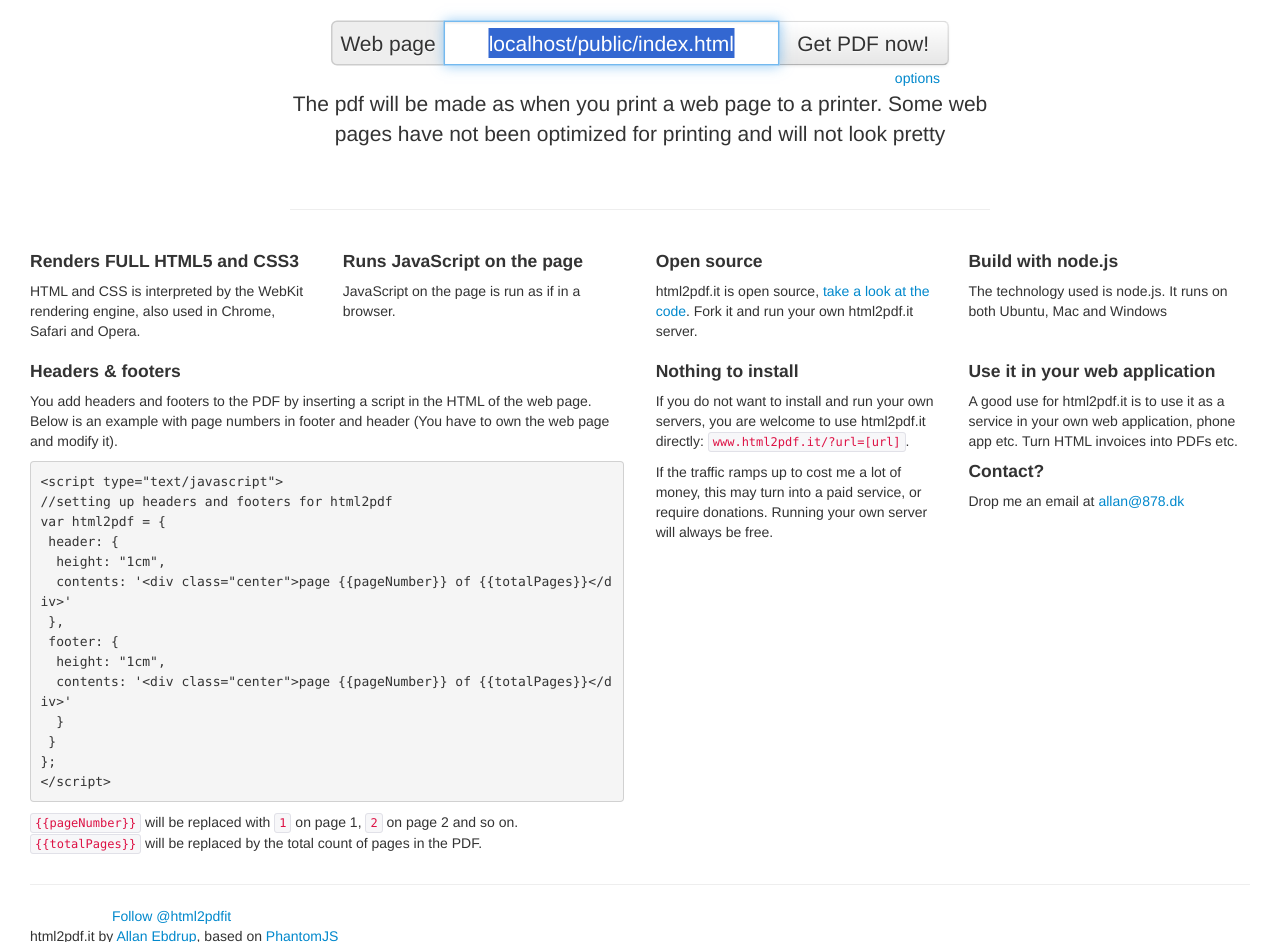
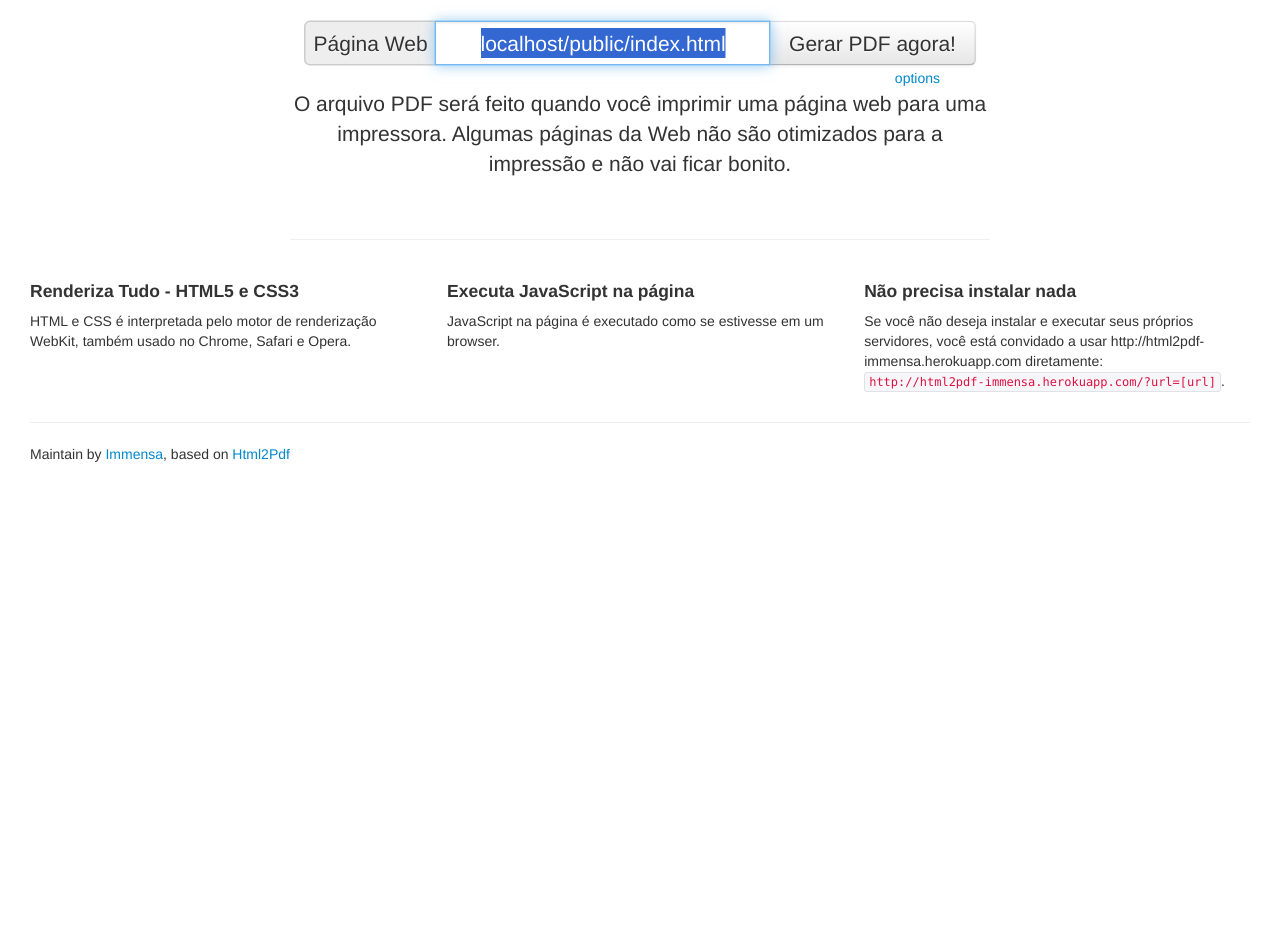
Before and after one commit to Immensa/html2pdf, a website: page public/index.html in a window 1280 px wide. Shown: the part 254-1196 px from the top of the page. After the commit the page ends 800 px from the top, so only its background shows below. Drawn offline with Linux system fonts and the light colour scheme.

Commit message:
atualizacao eng to pt-br

```diff
--- a/public/index.html
+++ b/public/index.html
@@ -124,40 +124,24 @@
 <div class="container-narrow">
 
 	<div class="masthead">
-		<h3 class="muted">html2pdf.it - HTML5, CSS3 and JavaScript supported.</h3>
+		<h3 class="muted" style="text-align: center;">Suporte para HTML5, CSS3 e JavaScript.</h3>
 	</div>
 
 	<hr>
 
 	<div class="jumbotron">
-		<h1>Web pages as PDF</h1>
-
-		<div id="fb-root"></div>
-		<script>
-			var loadSocial = document.location.href.indexOf("html2pdf.it") !== -1;
-			if (loadSocial) {
-				(function (d, s, id) {
-
-					var js, fjs = d.getElementsByTagName(s)[0];
-					if (d.getElementById(id)) return;
-					js = d.createElement(s);
-					js.id = id;
-					js.src = "//connect.facebook.net/en_US/all.js#xfbml=1&appId=253053011377188";
-					fjs.parentNode.insertBefore(js, fjs);
-			}(document, 'script', 'facebook-jssdk'));
-			}
-		</script>
+		<h1>HTML 2 PDF</h1>
 		<iframe id="downloadFrame" style="display:none"></iframe>
 		<form id="pdfForm" class="form-inline" method="GET" action="/">
 			<div id="pdfInput" class="input-prepend input-append">
-				<span class="add-on">Web page</span>
+				<span class="add-on">Página Web</span>
 				<input id="url" name="url" type="text" class="input-large input" placeholder="URL"
 				       value="www.html2pdf.it">
-				<button type="submit" class="btn" id="getPdfButton">Get PDF now!</button>
+				<button type="submit" class="btn" id="getPdfButton">Gerar PDF agora!</button>
 			</div>
 			<div id="options" class="options" style="display:none">
 				<div class="btn-group" data-toggle-name="format" data-toggle="buttons-radio">
-					<button type="button" disabled class="btn">format</button>
+					<button type="button" disabled class="btn">formato</button>
 					<button type="button" value="A3" class="btn" data-toggle="button">A3</button>
 					<button type="button" value="A4" class="btn" data-toggle="button">A4</button>
 					<button type="button" value="A5" class="btn" data-toggle="button">A5</button>
@@ -166,16 +150,16 @@
 					<button type="button" value="Tabloid" class="btn" data-toggle="button">Tabloid</button>
 				</div>
 				<div class="btn-group" data-toggle-name="orientation" data-toggle="buttons-radio">
-					<button type="button" disabled class="btn">orientation</button>
+					<button type="button" disabled class="btn">orientação</button>
 					<button type="button" value="portrait" class="btn" data-toggle="button">portrait</button>
 					<button type="button" value="landscape" class="btn" data-toggle="button">landscape</button>
 				</div>
 			</div>
 			<div id="options2" class="options" style="display:none">
 				<div class="btn-group" data-toggle-name="download" data-toggle="buttons-radio">
-					<button type="button" disabled class="btn">open</button>
-					<button type="button" value="false" class="btn" data-toggle="button">show in browser</button>
-					<button type="button" value="true" class="btn" data-toggle="button">download as file</button>
+					<button type="button" disabled class="btn">abrir</button>
+					<button type="button" value="false" class="btn" data-toggle="button">mostrar no browser</button>
+					<button type="button" value="true" class="btn" data-toggle="button">fazer download do arquivo</button>
 				</div>
 			</div>
 			<input id="doDownload" type="hidden" name="download" value="false"/>
@@ -184,8 +168,7 @@
 			<input type="hidden" name="orientation" value="portrait"/>
 		</form>
 		<button id="optionsButton" type="button" class="hidden btn btn-link">options</button>
-		<p class="lead">The pdf will be made as when you print a web page to a printer. Some web pages have not been
-			optimized for printing and will not look pretty</code></p>
+		<p class="lead">O arquivo PDF será feito quando você imprimir uma página web para uma impressora. Algumas páginas da Web não são otimizados para a impressão e não vai ficar bonito.</code></p>
 
 	</div>
 
@@ -196,112 +179,36 @@
 
 <div class="contents">
 	<div class="row-fluid">
-		<div class="span3">
-			<h4>Renders FULL HTML5 and CSS3</h4>
+		<div class="span4">
+			<h4>Renderiza Tudo - HTML5 e CSS3</h4>
 
-			<p>HTML and CSS is interpreted by the WebKit rendering engine, also used in Chrome, Safari and Opera.</p>
+			<p>HTML e CSS é interpretada pelo motor de renderização WebKit, também usado no Chrome, Safari e Opera.</p>
 		</div>
-		<div class="span3">
-			<h4>Runs JavaScript on the page</h4>
+		<div class="span4">
+			<h4>Executa JavaScript na página</h4>
 
-			<p>JavaScript on the page is run as if in a browser.</p>
+			<p>JavaScript na página é executado como se estivesse em um browser.</p>
 		</div>
-		<div class="span3">
-			<h4>Open source</h4>
+		<div class="span4">
+			<h4>Não precisa instalar nada</h4>
 
-			<p>html2pdf.it is open source, <a href="https://github.com/Muscula/html2pdf.it">take a look at the code</a>.
-				Fork it and run your own html2pdf.it server.</p>
+			<p>Se você não deseja instalar e executar seus próprios servidores, você está convidado a usar http://html2pdf-immensa.herokuapp.com diretamente:
+				<code>http://html2pdf-immensa.herokuapp.com/?url=[url]</code>.
+			</p>
 
 		</div>
-		<div class="span3">
-			<h4>Build with node.js</h4>
 
-			<p>The technology used is node.js. It runs on both Ubuntu, Mac and Windows</p>
-		</div>
-	</div>
-	<div class="row-fluid">
-		<div class="span6">
-			<h4>Headers & footers</h4>
-
-			<p>You add headers and footers to the PDF by inserting a script in the HTML of the web page. Below is an
-				example with page numbers in footer and header (You have to own the web page and modify it).
-				<pre class="code" style="max-width: 620px;">
-&lt;script type="text/javascript"&gt;
-//setting up headers and footers for html2pdf
-var html2pdf = {
- header: {
-  height: "1cm",
-  contents: '&lt;div class="center"&gt;page {{pageNumber}} of {{totalPages}}&lt;/div&gt;'
- },
- footer: {
-  height: "1cm",
-  contents: '&lt;div class="center"&gt;page {{pageNumber}} of {{totalPages}}&lt;/div&gt;'
-  }
- }
-};
-&lt;/script&gt;</pre>
-			<code>{{pageNumber}}</code> will be replaced with <code>1</code> on page 1, <code>2</code> on page 2 and
-			so on. <code>{{totalPages}}</code> will be replaced by the total count of pages in the PDF.
-			</p>
-		</div>
-		<div class="span3">
-			<h4>Nothing to install</h4>
-
-			<p>If you do not want to install and run your own servers, you are welcome to use html2pdf.it directly:
-				<code>www.html2pdf.it/?url=[url]</code>.
-			</p>
-
-			<p>If the traffic ramps up to cost me a lot of money, this may turn into a paid service, or require
-				donations. Running your own server will always be free.
-			</p>
-		</div>
-		<div class="span3">
-			<h4>Use it in your web application</h4>
-
-			<p>A good use for html2pdf.it is to use it as a service in your own web application, phone app etc. Turn
-				HTML invoices into PDFs etc.
-			</p>
-
-			<h4>Contact?</h4>
-
-			<p>Drop me an email at <a href="mailto:allan@878.dk">allan@878.dk</a>
-			</p>
-		</div>
 	</div>
 
 
 	<hr>
 	<div>
 
-
-		<div class="">
-			<div class="fb-like" data-href="http://www.facebook.com/html2pdf.it" data-send='false'
-			     data-layout='button_count' data-width='52' data-show-faces='false'></div>
-			<a href="https://twitter.com/html2pdfit" class="twitter-follow-button" data-show-count="false"
-			   data-size="large">Follow @html2pdfit</a>
-			<script>
-				if (loadSocial) {
-					!function (d, s, id) {
-						var js, fjs = d.getElementsByTagName(s)[0], p = /^http:/.test(d.location) ? 'http' : 'https';
-						if (!d.getElementById(id)) {
-							js = d.createElement(s);
-							js.id = id;
-							js.src = p + '://platform.twitter.com/widgets.js';
-							fjs.parentNode.insertBefore(js, fjs);
-						}
-					}(document, 'script', 'twitter-wjs');
-				}
-			</script>
-		</div>
 	</div>
 
-	<a href="https://github.com/Muscula/html2pdf.it"><img style="position: absolute; top: 0; left: 0; border: 0;"
-	                                                      src="/img/forkme_left_red_aa0000.png"
-	                                                      alt="Fork me on GitHub"></a>
-
 	<footer class="footer">
-		<p>html2pdf.it by <a href="http://dk.linkedin.com/in/ebdrup">Allan Ebdrup</a>, based on <a
-				href="http://phantomjs.org">PhantomJS</a></p>
+		<p>Maintain by <a href="http://www.immensa.com.br">Immensa</a>, based on <a
+				href="https://github.com/Muscula/html2pdf.it">Html2Pdf</a></p>
 	</footer>
 </div>
 <script src="/js/jquery-2.0.3.min.js"></script>
```
Also changed, not shown: 1 other file.
